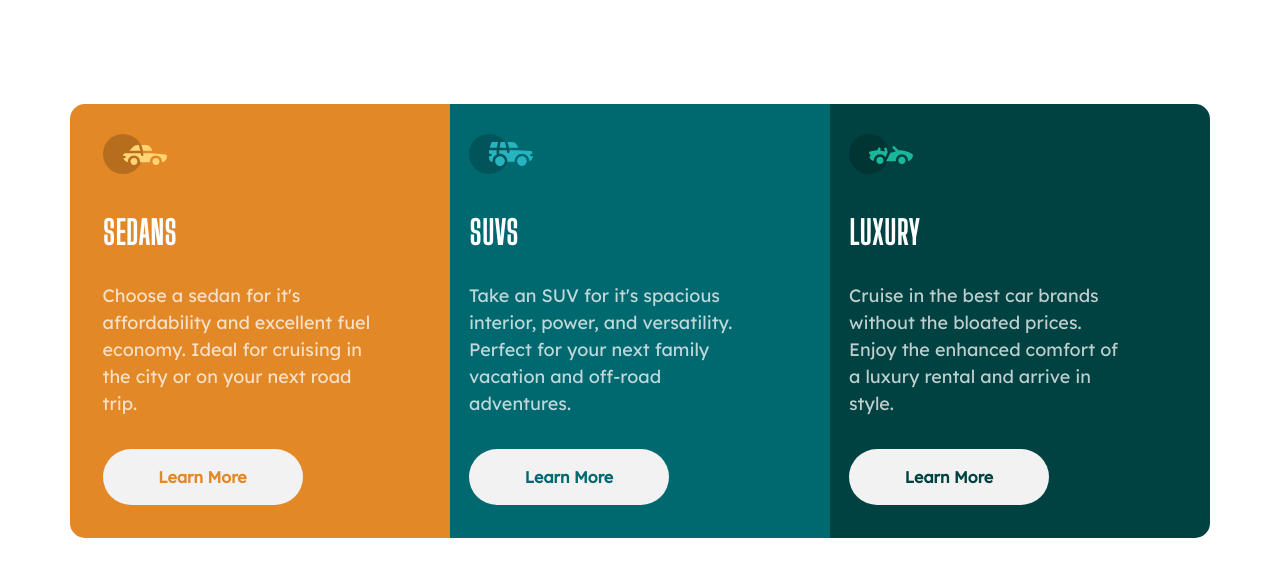
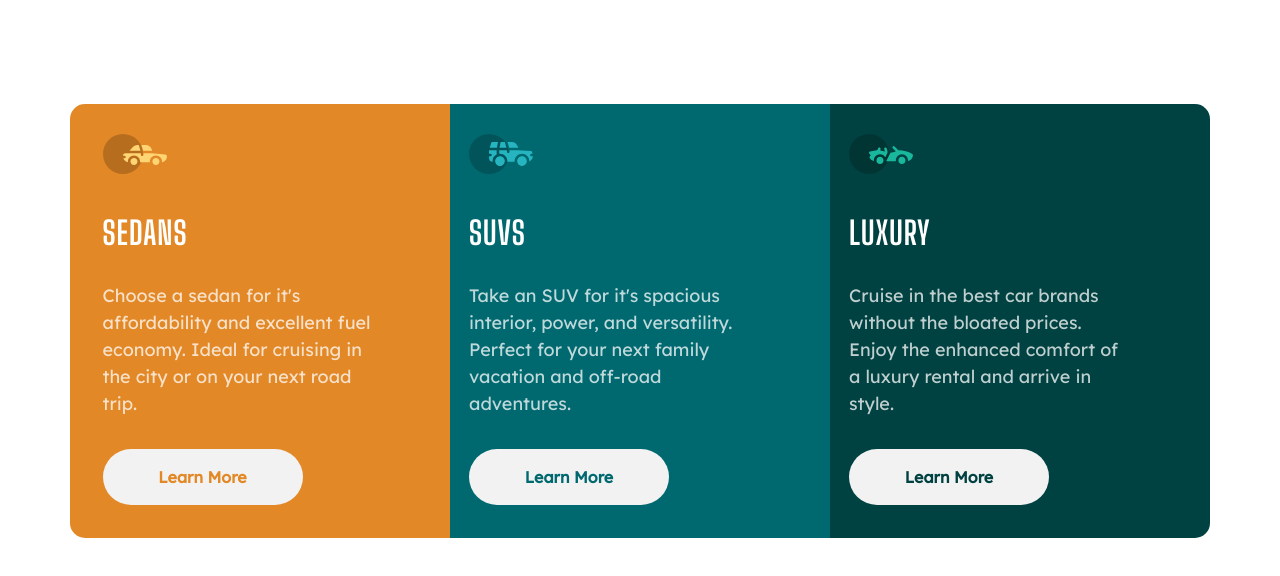
Before and after one commit to daluclemas/my-first-bootstrap-cards-task, a plain HTML site: page index.html in a window 1280 px wide. Drawn offline with Linux system fonts and the light colour scheme.

Commit message:
font-fix 2

```diff
--- a/index.html
+++ b/index.html
@@ -5,12 +5,18 @@
     <meta http-equiv="X-UA-Compatible" content="IE=edge">
     <meta name="viewport" content="width=device-width, initial-scale=1.0">
     <title>Frontend mentor 3-column</title>
+    <!-- <link rel="preconnect" href="https://fonts.googleapis.com">
+    <link rel="preconnect" href="https://fonts.gstatic.com" crossorigin> -->
+
+    <link href="https://fonts.googleapis.com/css2?family=Big+Shoulders+Display:wght@700&family=Lexend+Deca&display=swap" rel="stylesheet">
 
     <link rel="shortcut icon" href="images/favicon-32x32.png">
 
     <link rel="stylesheet" href="styles/bootstrap.min.css">
 
     <link rel="stylesheet" href="styles/style.css">
+
+
 
     <script src="js/jquery.js" defer></script>
     <script src="js/popper.min.js" defer></script>
--- a/styles/style.css
+++ b/styles/style.css
@@ -3,6 +3,7 @@
     padding: 0;
     box-sizing: border-box;
 }
+
 
 :root{
 
@@ -15,7 +16,7 @@
 
 }
 
-@font-face {
+/* @font-face {
     font-family: lexend;
     src: url('/fontss/LexendDeca-Regular.ttf');
 }
@@ -23,12 +24,12 @@
 @font-face {
     font-family: big;
     src: url('/fontss/BigShouldersDisplay-Regular.ttf');
-}
+} */
 
 .container{
     width:95%;
     border: 1px hidden red;
-    font-family: lexend;
+    font-family: Lexend Deca;
 }
 
 .sedan-div{
@@ -130,7 +131,7 @@ p{
 
 h3{
     color: white;
-    font-family: big;
+    font-family: Big Shoulders Display;
 }
 
 @media (min-width:500px){
```
